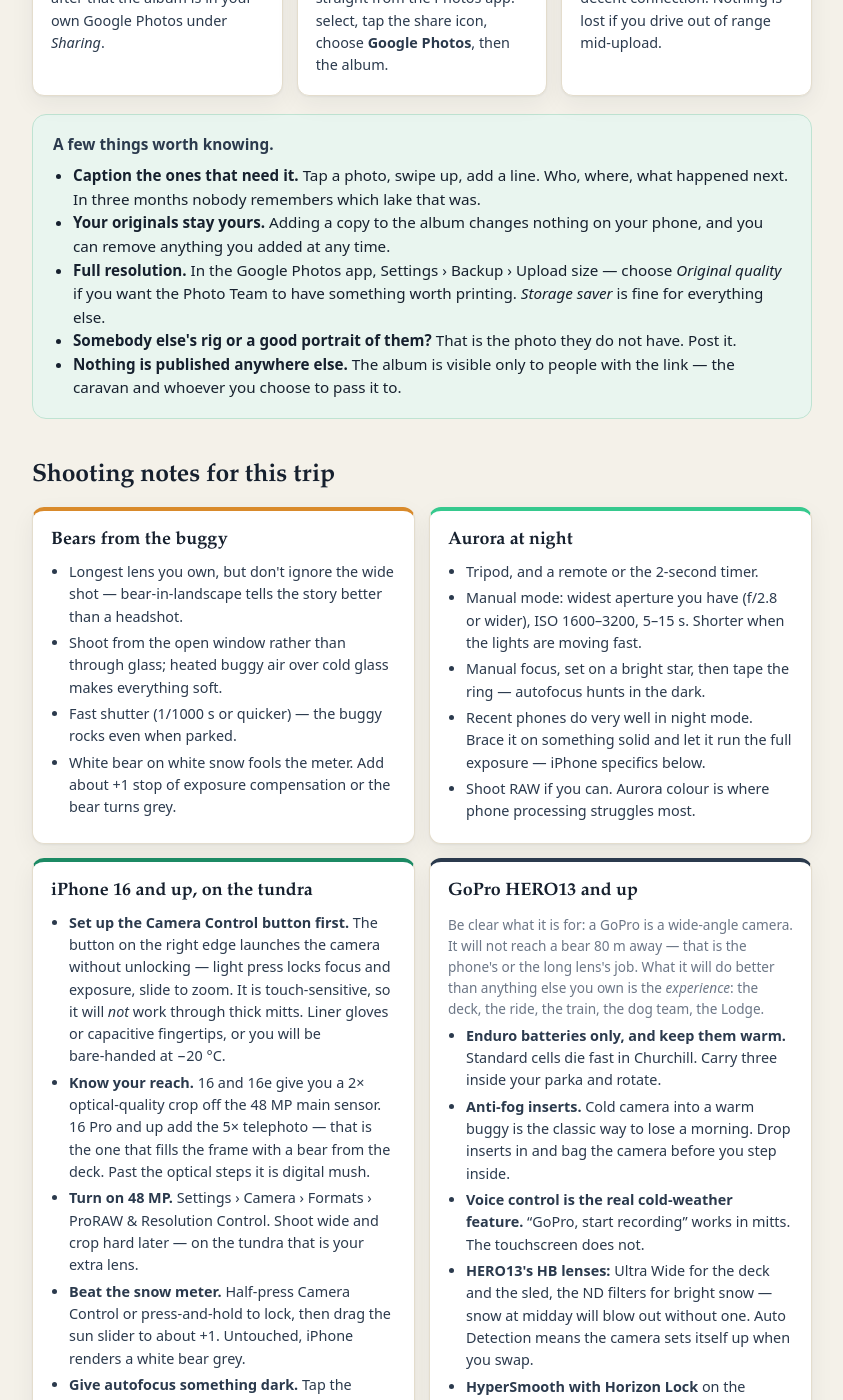
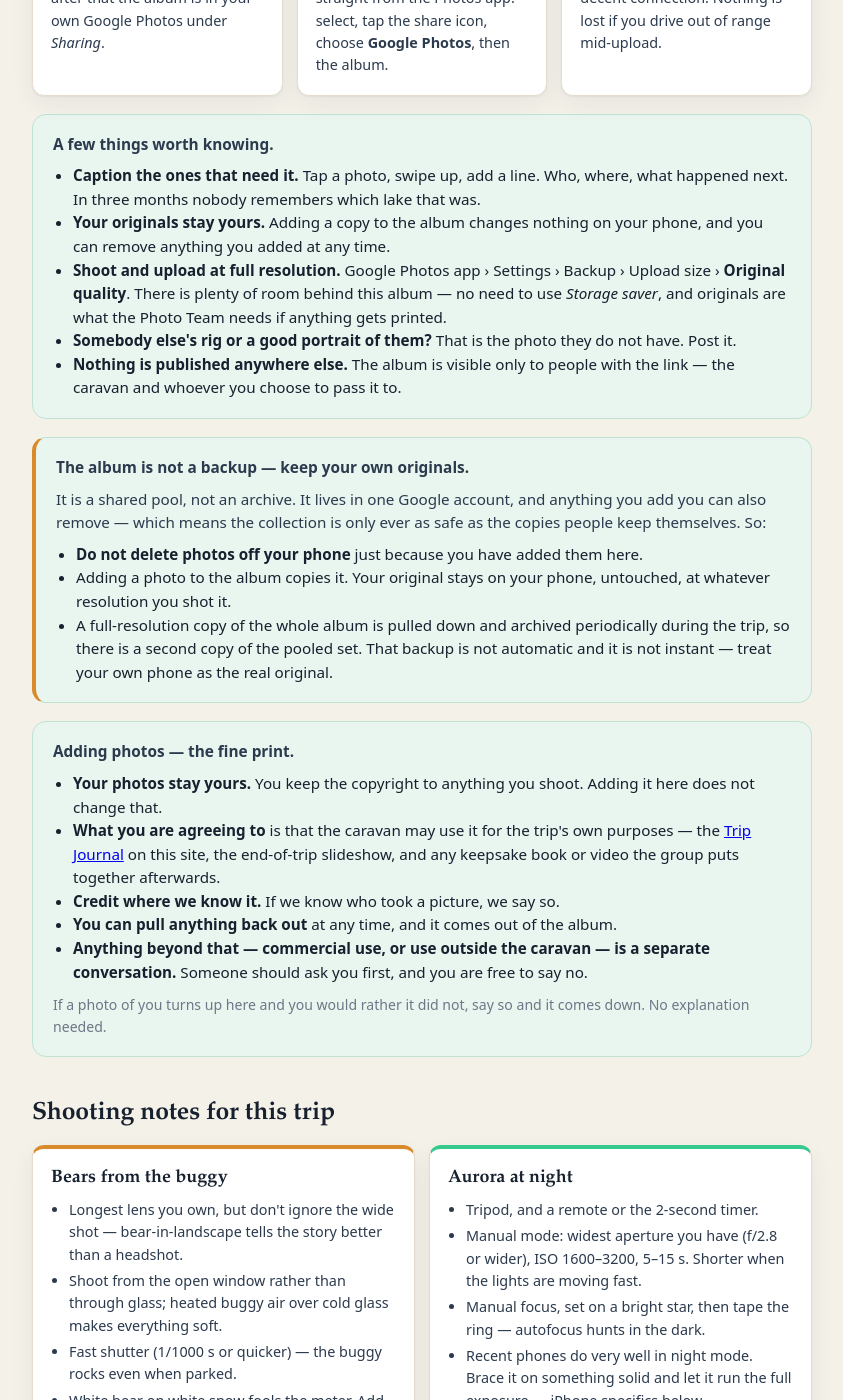
Before and after one commit to snthor-phd/polar-bears-2026, a Jekyll site: the page photos/index.html, which Jekyll copies as it is, in a window 1280 px wide and 1400 px high, scrolled down 1115 px. Shown: the whole window, without its empty margins (218-1061 px from the left). Built offline with Jekyll 4.4.1, drawn with Linux system fonts in a browser that asks for light colours.

Commit message:
Add the backup warning and contributor terms to the photos page
Two callouts before the shooting notes.

'The album is not a backup' - it is a shared pool in one account, and
contributors can remove what they added, so the pooled set is only as safe
as the copies people keep themselves. Tells people not to clear photos off
their phone after adding, and says plainly that the periodic full-resolution
archive is neither automatic nor instant.

'Adding photos - the fine print' - written as a licence, not a transfer.
Contributors keep their copyright; what they agree to is use for the
caravan's own purposes (Trip Journal, end-of-trip slideshow, keepsake book
or video), with credit where known, removable at any time, and anything
commercial or outside the caravan being a separate ask they can refuse.
Plus a line that anyone who does not want a photo of themselves up can have
it down without explaining why.

Also drops the Storage saver hedge from the upload advice - the account
behind this album has 5 TB with Photos using none of it, so Original
quality is simply the right answer.

Co-Authored-By: Claude Opus 5 <noreply@anthropic.com>
Claude-Session: https://claude.ai/code/session_01FbvsinxH8zHv5VhdVKJveS

```diff
--- a/photos/index.html
+++ b/photos/index.html
@@ -183,14 +183,47 @@
         happened next. In three months nobody remembers which lake that was.</li>
         <li><b>Your originals stay yours.</b> Adding a copy to the album changes nothing on your phone,
         and you can remove anything you added at any time.</li>
-        <li><b>Full resolution.</b> In the Google Photos app, Settings &rsaquo; Backup &rsaquo; Upload
-        size &mdash; choose <i>Original quality</i> if you want the Photo Team to have something worth
-        printing. <i>Storage saver</i> is fine for everything else.</li>
+        <li><b>Shoot and upload at full resolution.</b> Google Photos app &rsaquo; Settings &rsaquo;
+        Backup &rsaquo; Upload size &rsaquo; <b>Original quality</b>. There is plenty of room behind
+        this album &mdash; no need to use <i>Storage saver</i>, and originals are what the Photo Team
+        needs if anything gets printed.</li>
         <li><b>Somebody else's rig or a good portrait of them?</b> That is the photo they do not have.
         Post it.</li>
         <li><b>Nothing is published anywhere else.</b> The album is visible only to people with the
         link &mdash; the caravan and whoever you choose to pass it to.</li>
       </ul>
+    </div>
+
+    <div class="callout" style="border-left:4px solid var(--amber);">
+      <p><b>The album is not a backup &mdash; keep your own originals.</b></p>
+      <p style="margin-top:8px;font-size:.95rem;">It is a shared pool, not an archive. It lives in one
+      Google account, and anything you add you can also remove &mdash; which means the collection is
+      only ever as safe as the copies people keep themselves. So:</p>
+      <ul style="margin:8px 0 0;padding-left:20px;font-size:.95rem;">
+        <li><b>Do not delete photos off your phone</b> just because you have added them here.</li>
+        <li>Adding a photo to the album copies it. Your original stays on your phone, untouched, at
+        whatever resolution you shot it.</li>
+        <li>A full-resolution copy of the whole album is pulled down and archived periodically during
+        the trip, so there is a second copy of the pooled set. That backup is not automatic and it is
+        not instant &mdash; treat your own phone as the real original.</li>
+      </ul>
+    </div>
+
+    <div class="callout">
+      <p><b>Adding photos &mdash; the fine print.</b></p>
+      <ul style="margin:8px 0 0;padding-left:20px;font-size:.95rem;">
+        <li><b>Your photos stay yours.</b> You keep the copyright to anything you shoot. Adding it here
+        does not change that.</li>
+        <li><b>What you are agreeing to</b> is that the caravan may use it for the trip's own purposes
+        &mdash; the <a href="{{ '/articles/' | relative_url }}">Trip Journal</a> on this site, the
+        end-of-trip slideshow, and any keepsake book or video the group puts together afterwards.</li>
+        <li><b>Credit where we know it.</b> If we know who took a picture, we say so.</li>
+        <li><b>You can pull anything back out</b> at any time, and it comes out of the album.</li>
+        <li><b>Anything beyond that &mdash; commercial use, or use outside the caravan &mdash; is a
+        separate conversation.</b> Someone should ask you first, and you are free to say no.</li>
+      </ul>
+      <p style="margin-top:10px;font-size:.88rem;color:var(--stone);">If a photo of you turns up here
+      and you would rather it did not, say so and it comes down. No explanation needed.</p>
     </div>
 
     <h2>Shooting notes for this trip</h2>
```
